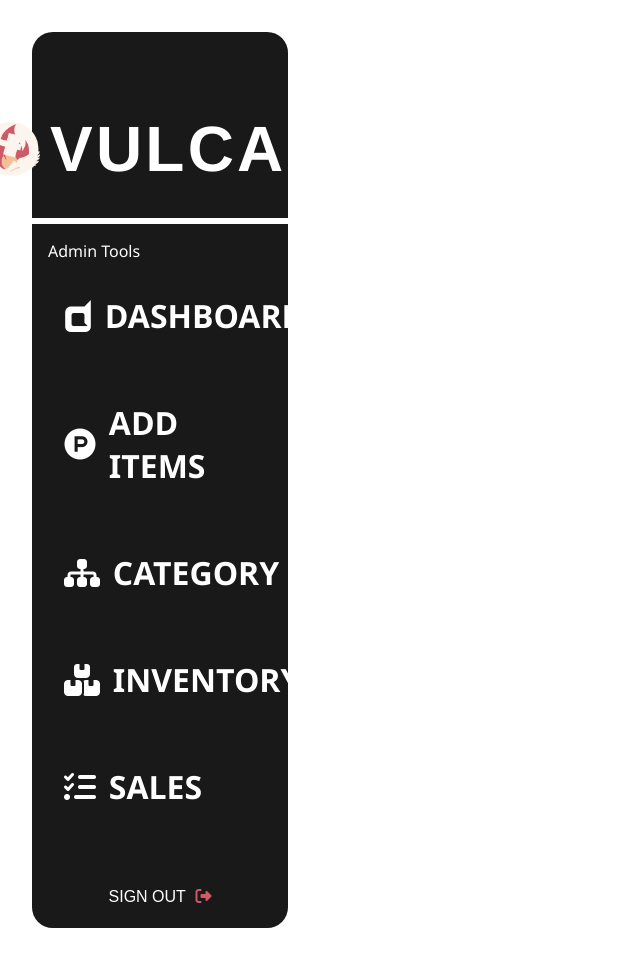
After one commit to ClydeMondero/SportsHub, a PHP site: page /php/dashboard.php in a window 1280 px wide. The commit adds this page. Shown: the whole page, without its empty margins (0-640 px from the left). Run offline with PHP 8.4, Linux system fonts and the light colour scheme.

Commit message:
Added Dashboard

```diff
--- /dev/null
+++ b/php/dashboard.php
@@ -0,0 +1,50 @@
+<!DOCTYPE html>
+<html lang="en">
+<head>
+    <meta charset="UTF-8">
+    <meta http-equiv="X-UA-Compatible" content="IE=edge">
+    <meta name="viewport" content="width=device-width, initial-scale=1.0">
+    <link rel="stylesheet" href="../styles/dashboard.css">
+    <link rel="stylesheet" href="https://cdnjs.cloudflare.com/ajax/libs/font-awesome/6.4.2/css/all.min.css" integrity="sha512-z3gLpd7yknf1YoNbCzqRKc4qyor8gaKU1qmn+CShxbuBusANI9QpRohGBreCFkKxLhei6S9CQXFEbbKuqLg0DA==" crossorigin="anonymous" referrerpolicy="no-referrer" />
+
+    <title>DASHBOARD</title>
+</head>
+<body>
+    <div class="dashboard-content">
+        <div class="logo">
+            <img src="..\assets\imgs\Vulcan Logo.png" alt="">
+            <span>VULCAN</span>
+        </div>
+        <hr class="line">
+        <div class="admin-tools">
+            <div class="admin-tools-label">
+                <p>Admin Tools</p>
+            </div>
+            <div class="dashboard-features">
+                <i class="fa-brands fa-dashcube"></i>
+                <span class="">DASHBOARD</span>
+            </div>
+            <div class="dashboard-features">
+                <i class="fa-brands fa-product-hunt"></i>
+                <span class="">ADD ITEMS</span>
+            </div>
+            <div class="dashboard-features">
+                <i class="fa-solid fa-sitemap"></i>
+                <span class="">CATEGORY</span>
+            </div>
+            <div class="dashboard-features">
+                <i class="fa-solid fa-boxes-stacked"></i>
+                <span class="">INVENTORY</span>
+            </div>
+            <div class="dashboard-features">
+               <i class="fa-solid fa-list-check"></i>
+               <span class="">SALES</span>
+            </div>
+        </div>
+        <div class="sign-out">
+            <span>SIGN OUT</span>
+            <i class="fa-solid fa-right-from-bracket"></i>
+        </div>
+    </div>
+</body>
+</html>
--- /dev/null
+++ b/styles/dashboard.css
@@ -0,0 +1,87 @@
+* {
+  padding: 0;
+  margin: 0;
+  box-sizing: border-box;
+}
+.dashboard-content {
+  width: 20%;
+  height: 56rem;
+  margin: 2rem;
+  background-color: #191919;
+  border-radius: 1.3rem;
+}
+.logo {
+  padding-top: 5rem;
+  display: flex;
+  align-items: center;
+  justify-content: center;
+  gap: 0.6rem;
+}
+.line {
+  margin-top: 2rem;
+  width: 100%;
+  border: 3px solid #ffffff;
+}
+.logo img {
+  height: 22%;
+  width: 22%;
+}
+.logo span {
+  font-size: 4rem;
+  color: #ffffff;
+  font-family: "Franklin Gothic Medium", "Arial Narrow", Arial, sans-serif;
+  font-weight: bold;
+  letter-spacing: 0.2rem;
+}
+.admin-tools-label {
+  margin: 1rem 0 0 1rem;
+}
+.admin-tools-label p {
+  font-size: 1rem;
+  color: #ffffff;
+  font-family: "Segoe UI", Tahoma, Geneva, Verdana, sans-serif;
+}
+.dashboard-features {
+  display: flex;
+  align-items: center;
+  padding: 2rem;
+  width: 100%;
+  transition: 0.1s;
+  cursor: pointer;
+}
+.dashboard-features:hover {
+  background-color: #4b4b4b;
+}
+.dashboard-features i {
+  font-size: 2rem;
+  color: #ffffff;
+}
+.dashboard-features span {
+  padding-left: 0.8rem;
+  font-size: 2rem;
+  font-family: "Segoe UI", Tahoma, Geneva, Verdana, sans-serif;
+  font-weight: bold;
+  color: #ffffff;
+}
+.sign-out {
+  display: flex;
+  justify-content: center;
+  gap: 0.6rem;
+  margin-top: 3rem;
+  transition: 0.2s;
+  font-size: 1rem;
+  transition: 0.2s;
+}
+.sign-out span {
+  color: #ffffff;
+  font-family: Arial, Helvetica, sans-serif;
+  transition: 0.2s;
+}
+.sign-out span:hover {
+  cursor: pointer;
+  color: #ce5a67;
+  font-family: Arial, Helvetica, sans-serif;
+}
+.sign-out i {
+  color: #ce5a67;
+}
--- a/styles/landing-page.css
+++ b/styles/landing-page.css
@@ -3,14 +3,13 @@
   margin: 0;
   box-sizing: border-box;
 }
-
 .header {
   display: flex;
   align-items: center;
   justify-content: center;
   width: 100%;
   height: 8rem;
-  background-color: #000000;
+  background-color: #2e1f1f;
 }
 .logo-and-title {
   display: flex;
```
